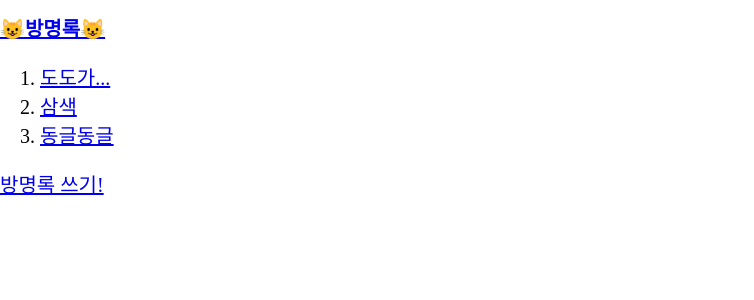
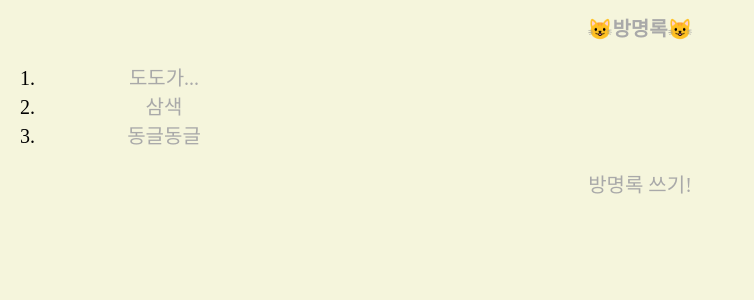
Before and after one commit to jungyungee/guest-book, a React (Create React App) app: page / in a window 1280 px wide. Shown: the top 300 px of the page, without its empty margins (0-754 px from the left). Built offline with nearby package versions, Linux system fonts and the light colour scheme; a web font is replaced by a local one.

Commit message:
css 일부 수정

```diff
--- a/src/App.css
+++ b/src/App.css
@@ -9,8 +9,28 @@
     box-sizing: border-box;
     font-family: 'KOTRAHOPE';
     font-size: 20px;
+    background-color: beige;
+    text-align: center;
 }
-
 Header{
     font-size: 40px;
 }
+li{
+    width: 20%;
+}
+a:link {
+    color : darkgrey;
+    text-decoration: none;
+  }
+a:visited {
+    color : black;
+    text-decoration: none;
+}
+a:hover {
+    color : lightcoral;
+    text-decoration: underline;
+}
+a:active {
+    color : gray;
+    text-decoration: none;
+}
```
